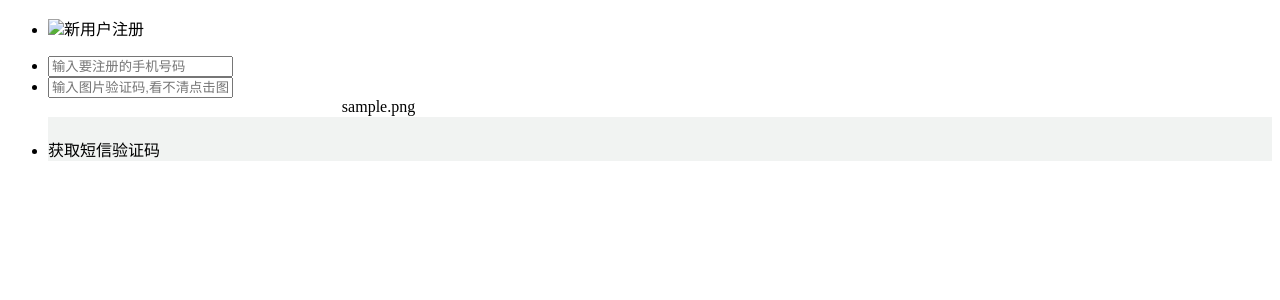
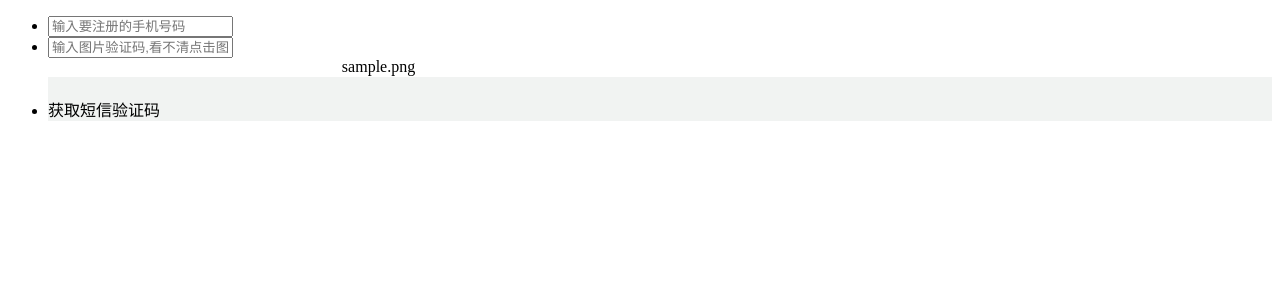
Before and after one commit to zhenshigu/demovf, a PHP site: the page made by application/views/clientm/Regpage.php in a window 1280 px wide. Shown: the top 300 px of the page. Run offline with PHP 8.4, Linux system fonts and the light colour scheme; the template is opened without the code that fills it: most values are stand-ins (such as "Sample title", 1, 10 or a date in 2020).

Commit message:
去掉忘记密码页面和注册页面的标题头

```diff
--- a/application/views/clientm/Forgotpwd.php
+++ b/application/views/clientm/Forgotpwd.php
@@ -9,9 +9,7 @@
 </head>
 
 <body>
-    <ul class="reg_head">
-        <li class="headerColor"><span id="goback" ><img class="rotate" src="<?php echo $base_url.'static/img/icon_dropdown.png';?>"></span><span>忘记密码</span></li>
-    </ul>
+
     <ul class="block1" id="block1">
         <li>
             <div class="shell_common margin_bottom_10">
--- a/application/views/clientm/Regpage.php
+++ b/application/views/clientm/Regpage.php
@@ -9,9 +9,7 @@
 </head>
 
 <body >
-    <ul class="reg_head">
-        <li class="headerColor"><span id="goback" ><img class="rotate" src="<?php echo $base_url.'static/img/icon_dropdown.png';?>"></span><span>新用户注册</span></li>
-    </ul>
+
     <ul class="block1" id="block1">
         <li>
             <div class="shell_common">
```
